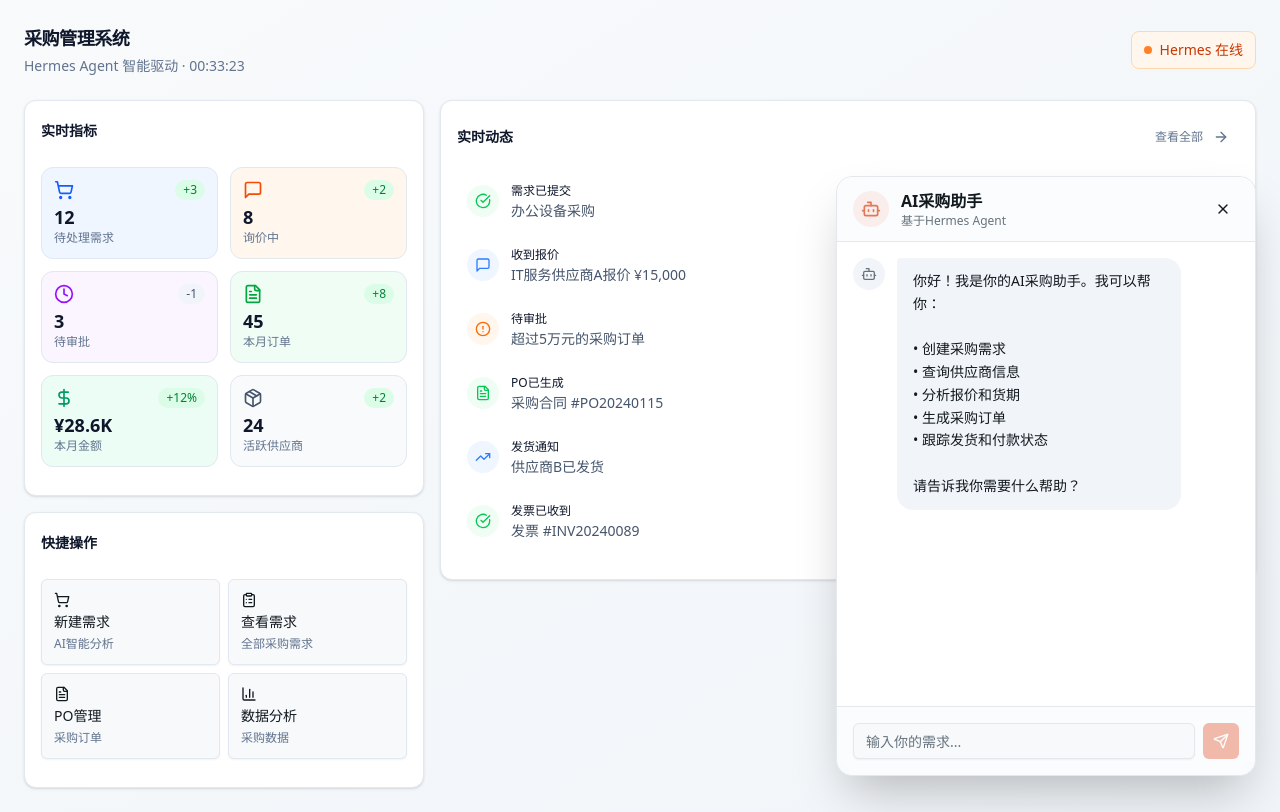
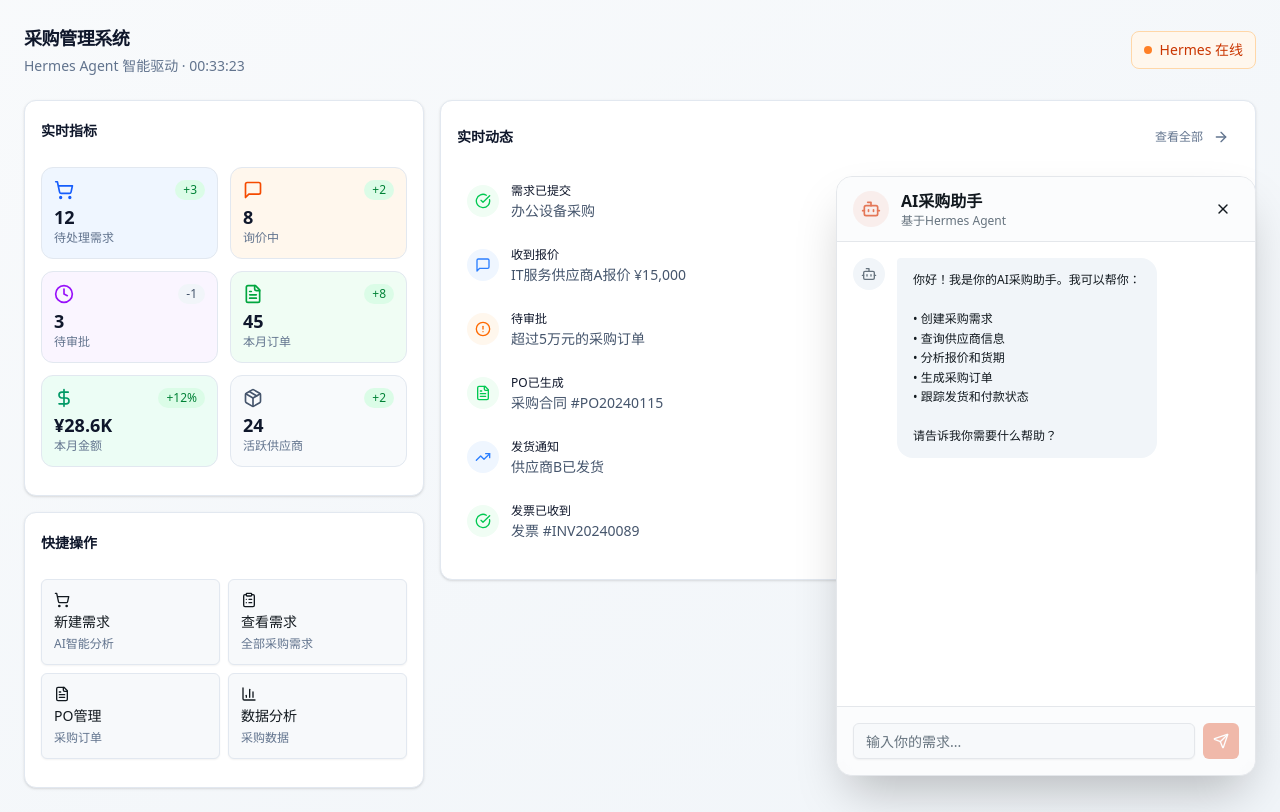
Before and after one commit to rogercwchenhk/leadcom-SRM, a Next.js app: page / in a window 1280 px wide. Both pictures are taken after a click on the button "AI助手". Built offline with nearby package versions, Linux system fonts and the light colour scheme.

Commit message:
feat: 将对话框消息字号调小为text-xs

```diff
--- a/src/components/chat/AIChatWindow.tsx
+++ b/src/components/chat/AIChatWindow.tsx
@@ -216,7 +216,7 @@ export function AIChatWindow() {
                     : 'bg-muted rounded-tl-sm'
                 )}
               >
-                <p className="whitespace-pre-wrap text-sm leading-relaxed">
+                <p className="whitespace-pre-wrap text-xs leading-relaxed">
                   {message.content}
                 </p>
                 {message.isStreaming && (
```
